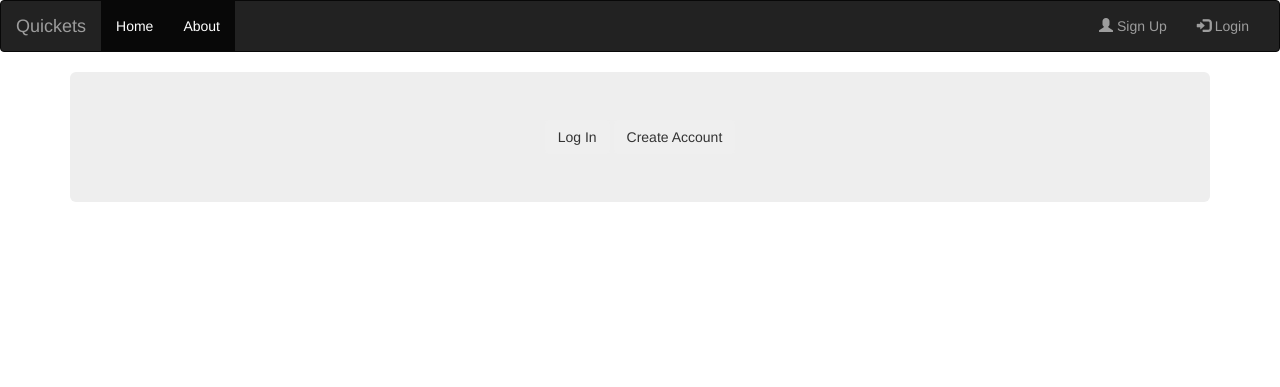
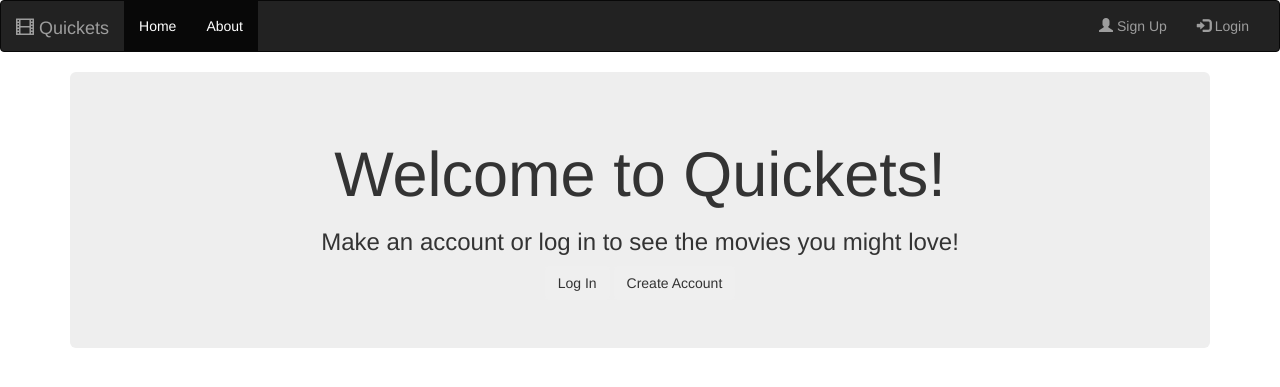
Before and after one commit to nspektor/Quickets, a Flask app: page / in a window 1280 px wide. Shown: the top 387 px of the page. Run offline with Flask 2, Linux system fonts and the light colour scheme; parts of the project's set-up code (start-up, migrations or seed data) failed here and were passed over; some libraries are stand-ins or nearby versions.

Commit message:
little html stuff

```diff
--- a/templates/home.html
+++ b/templates/home.html
@@ -35,6 +35,8 @@
       <p id="shows"> </p>
       <script src="../static/mycode.js"></script>
       {% else %}
+      <h1> Welcome to Quickets!</h1>
+      <h3> Make an account or log in to see the movies you might love!</h3>
       <form method = "POST">
       	<button  name = "button" type="submit" class="btn" value="login"> Log In </button>
       	<button  name = "button" type="submit" class="btn" value="create_account"> Create Account </button>
--- a/templates/layout.html
+++ b/templates/layout.html
@@ -18,7 +18,7 @@
             <span class="icon-bar"></span>
             <span class="icon-bar"></span>
           </button>
-          <a class="navbar-brand" href="/home">Quickets</a>
+          <a class="navbar-brand" href="/home"><span class="glyphicon glyphicon-film"></span> Quickets</a>
 	</div>
 	<div class="collapse navbar-collapse" id="myNavbar">
           <ul class="nav navbar-nav">
```
Also changed, not shown: 2 other files.
